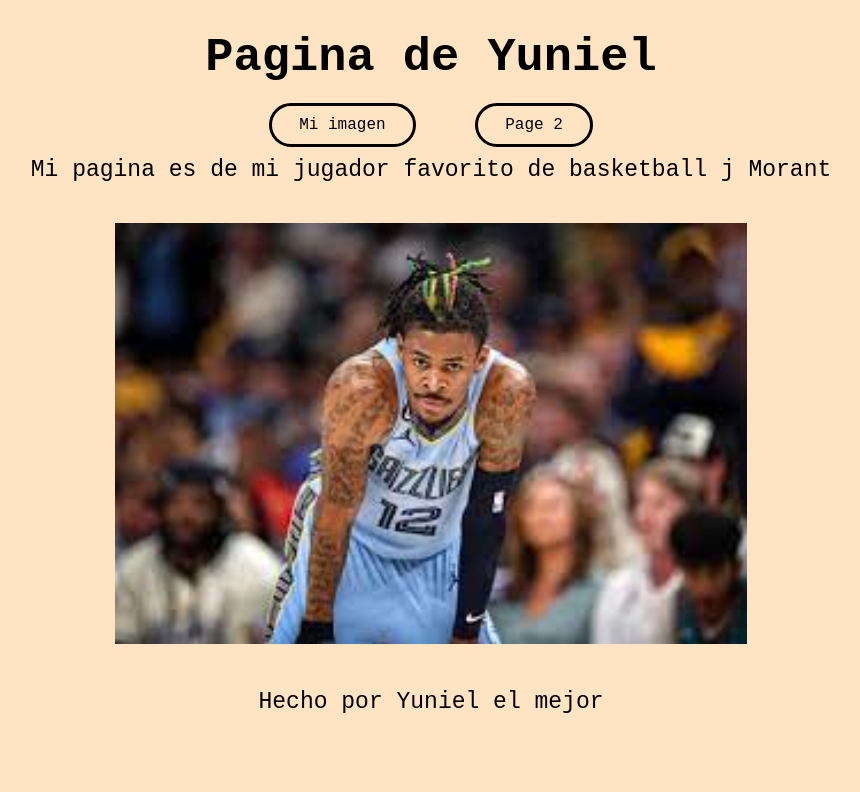
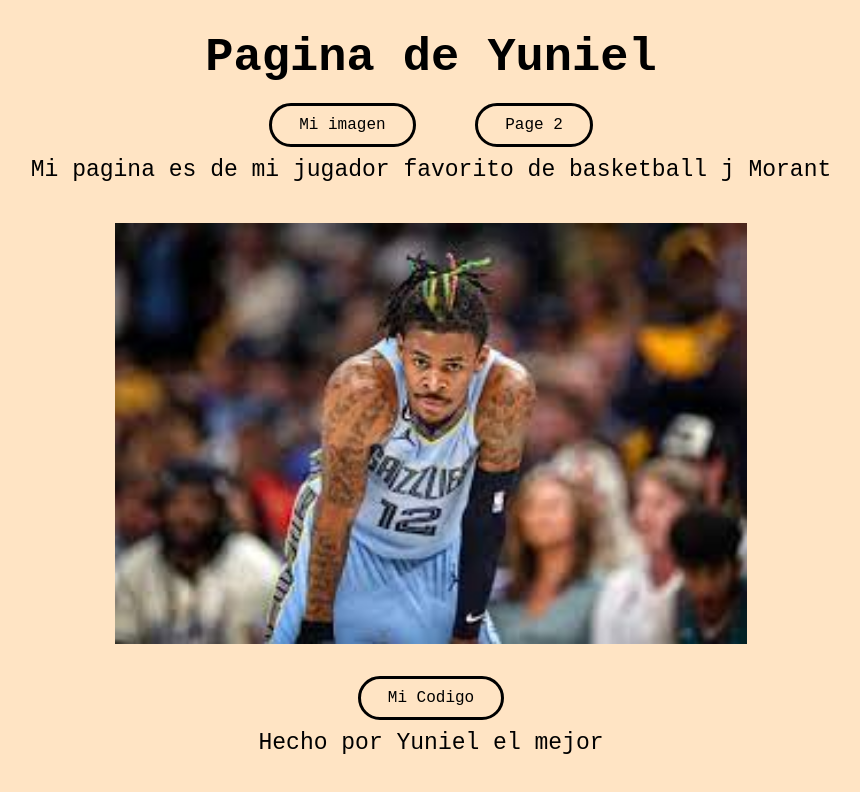
Before and after one commit to antoniojr100/Yuniel, a plain HTML site: page index.html in a window 1280 px wide. Shown: the whole page, without its empty margins (209-1069 px from the left). Drawn offline with Linux system fonts and the light colour scheme.

Commit message:
link to code added

```diff
--- a/index.html
+++ b/index.html
@@ -19,6 +19,8 @@
         <img src="./images/jmorant1.jpg">
     </div>
 
+    <a href="https://github.com/antoniojr100/Yuniel" target="_blank">Mi Codigo</a>
+
     <footer>
         <p>Hecho por Yuniel el mejor</p>
     </footer>
```
